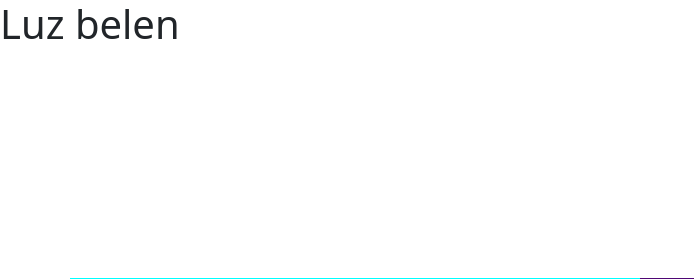
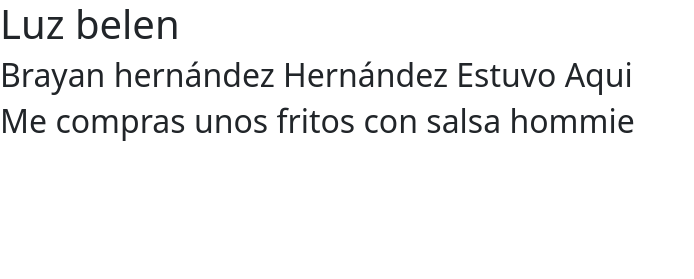
Before and after one commit to LUZSHZ/IEM-LBSR, a PHP site: page / in a window 1280 px wide. Shown: the top 279 px of the page, without its empty margins (0-694 px from the left). Run offline with PHP 8.4, Linux system fonts and the light colour scheme.

Commit message:
SE hizo otro cambio

```diff
--- a/index.php
+++ b/index.php
@@ -57,6 +57,8 @@ if (!empty($_SESSION['activa'])) {
 
 <body>
   <h1>Luz belen </h1>
+  <h2>Brayan hernández Hernández Estuvo Aqui </h2>
+  <h2>Me compras unos fritos con salsa hommie</h2>
   <div class="container" style="background-color: blueviolet; margin-top:230px;">
     <div class="row" style="background-color: purple; text-align:center;">
       <div class="col" style="background-color:aqua">
```
